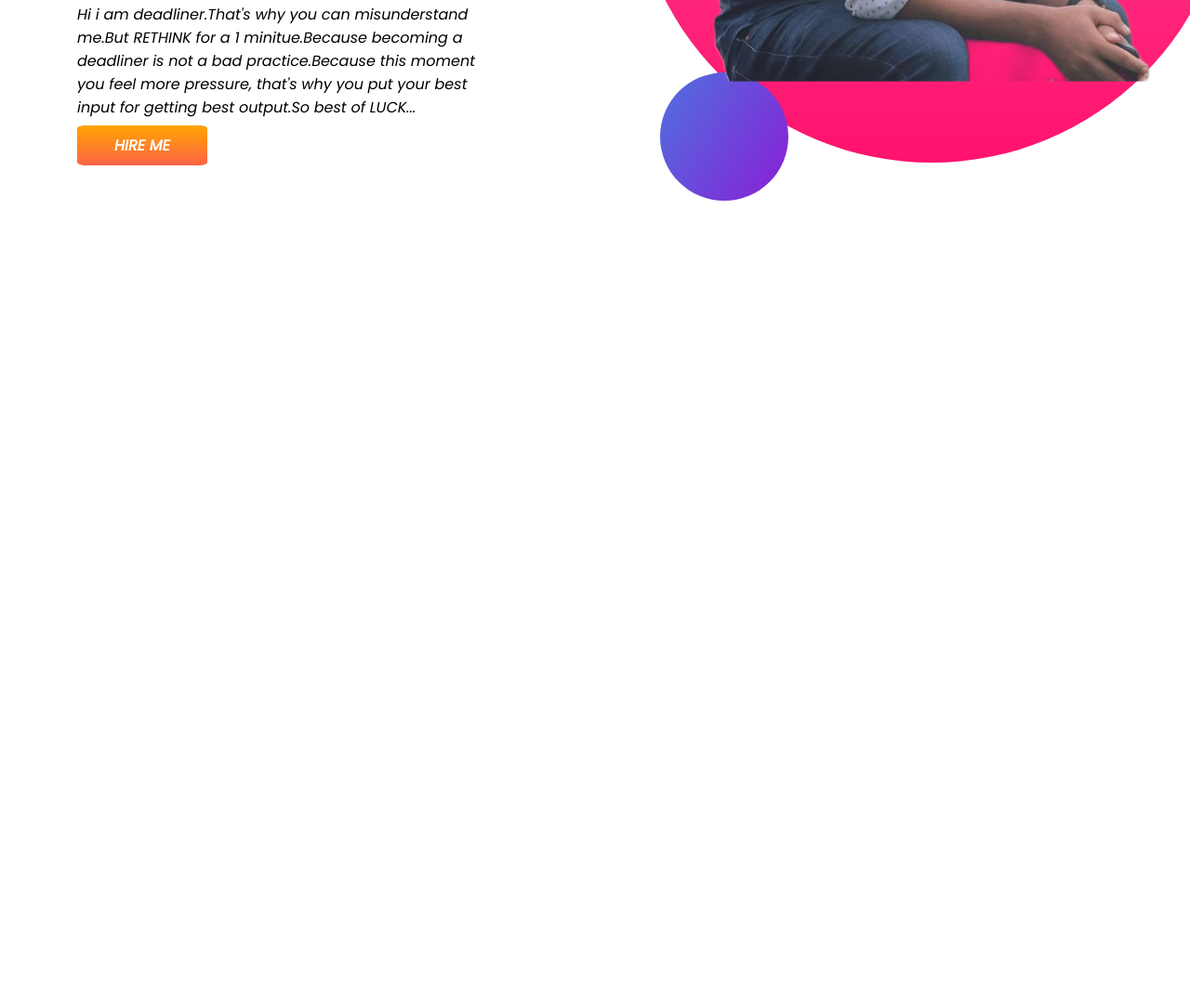
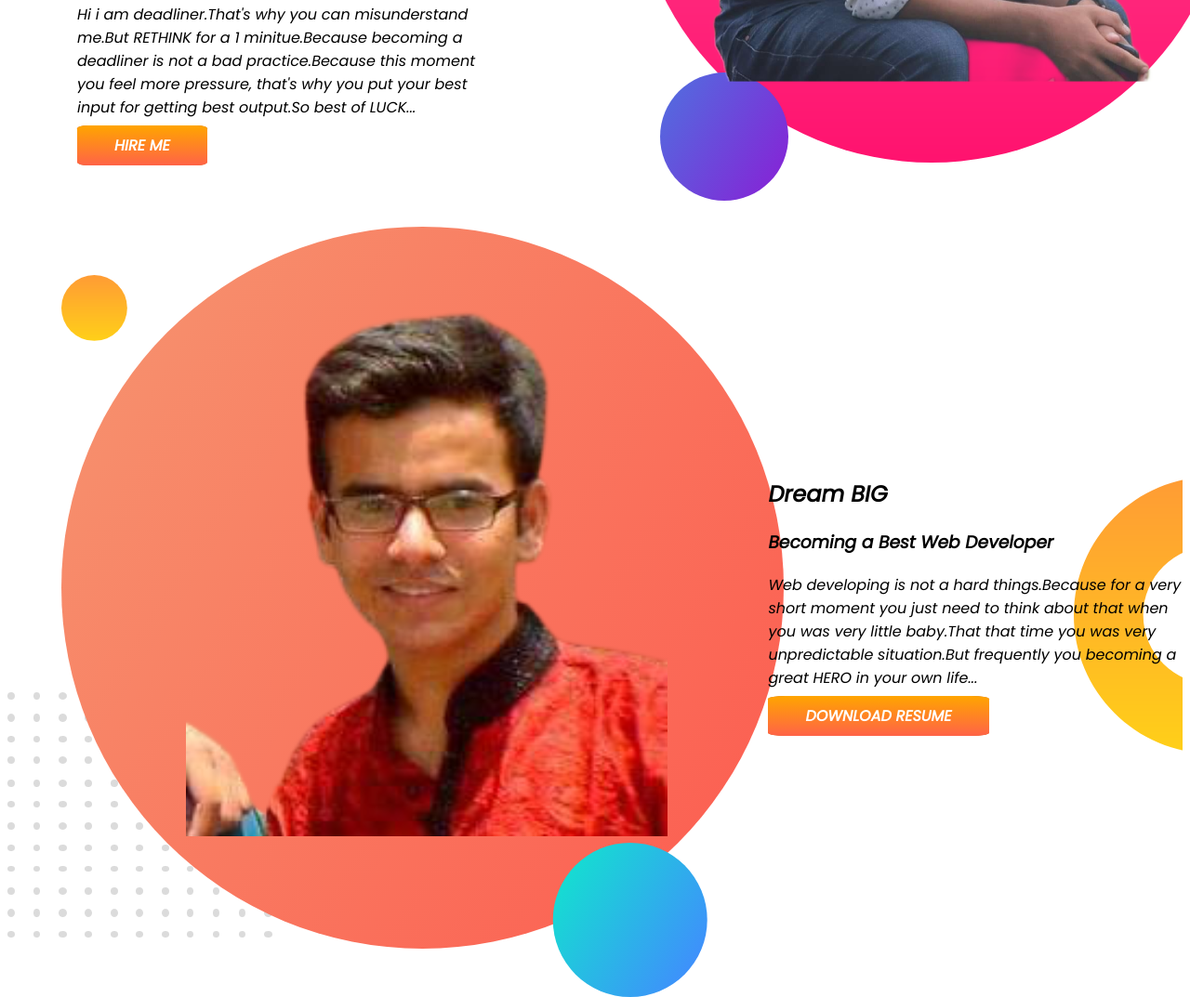
Before and after one commit to ShafinRME/developer-portfolio, a plain HTML site: page index.html in a window 1280 px wide. Shown: the part 477-1550 px from the top of the page at 93% size. Before the commit the page ends 800 px from the top, so only its background shows below. Drawn offline with Linux system fonts and the light colour scheme.

Commit message:
image down

```diff
--- a/index.html
+++ b/index.html
@@ -27,6 +27,30 @@
         <div class="half-width"><img src="s.png" alt="image can't found">
         </div>
     </section>
+    <section class="dream-big">
+        <div class="imgg">
+            <img src="ss.png" alt="Image is not found so don't worry">
+        </div>
+        <div class="lekha">
+            <br>
+            <br>
+            <br>
+            <br>
+            <br>
+            <br>
+            <br>
+            <br>
+            <br>
+            <br>
+            <h2>Dream BIG</h2>
+            <h3>Becoming a Best Web Developer</h3>
+            <p>Web developing is not a hard things.Because for a very short moment you just need to think about that
+                when you was very little baby.That that time you was very unpredictable situation.But frequently you
+                becoming a great HERO in your own life...</p>
+            <a class="link-button" target="_blank" href="https://www.facebook.com/">DOWNLOAD RESUME</a>
+        </div>
+
+    </section>
 </body>
 
 </html>
--- a/style.css
+++ b/style.css
@@ -30,3 +30,17 @@ section{
 .first-part{
     margin: 75px;
 }
+.lekha{
+    text-align: left ;
+    margin-left: 60px;
+}
+.imgg{
+    width: 50%;
+    margin-right: 10%;
+
+}
+.dream-big{
+    background-image: url(images/dream-bg.png);
+    background-repeat: no-repeat;
+    background-position: right;
+}
```
